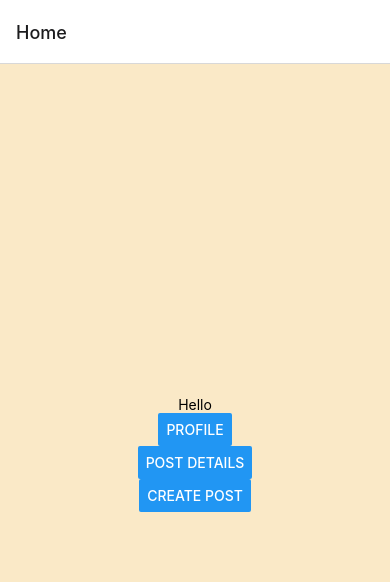
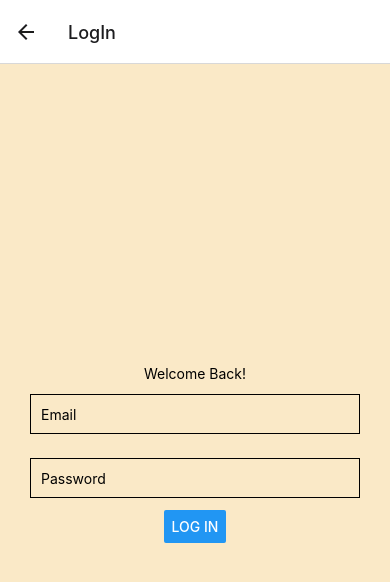
Before and after one commit to cis350/project-uniteandconquer, a React Native app in the folder uniteandconquer-mobile/: screen /LogIn in a window 390 px wide. Shown: the top 582 px of the page. Built offline with nearby package versions, Linux system fonts and the light colour scheme.

Commit message:
log in view + logic for email login

```diff
--- a/uniteandconquer-mobile/App.js
+++ b/uniteandconquer-mobile/App.js
@@ -1,11 +1,11 @@
 import React from 'react';
-// import react navigation container
 import { NavigationContainer } from '@react-navigation/native';
-// import navigation stack constructor
 import { createNativeStackNavigator } from '@react-navigation/native-stack';
+import FlashMessage from 'react-native-flash-message';
 import {
   StyleSheet, View, Text, Button,
 } from 'react-native';
+import LogIn from './components/LogIn';
 import UserProfile from './components/UserProfile';
 import PostDetails from './components/PostDetails';
 import CreatePost from './components/CreatePost';
@@ -29,6 +29,10 @@ function HomeScreen({ navigation }) {
     <View style={styles.container}>
       <Text>Hello</Text>
       <Button
+        title="Log In"
+        onPress={() => navigation.navigate('LogIn')}
+      />
+      <Button
         title="Profile"
         onPress={() => navigation.navigate('UserProfile')}
       />
@@ -47,14 +51,18 @@ function HomeScreen({ navigation }) {
 const Stack = createNativeStackNavigator();
 export default function App() {
   return (
+    <View style={{ flex: 1 }}>
       <NavigationContainer>
         <Stack.Navigator initialRouteName="Home">
           <Stack.Screen name="Home" component={HomeScreen} />
+          <Stack.Screen name="LogIn" component={LogIn} />
           <Stack.Screen name="UserProfile" component={UserProfile} />
           <Stack.Screen name="PostDetails" component={PostDetails} />
           <Stack.Screen name="CreatePost" component={CreatePost} />
           <Stack.Screen name="Comment" component={Comment} />
         </Stack.Navigator>
       </NavigationContainer>
+      <FlashMessage position="top" />
+    </View>
   );
 }
--- a/uniteandconquer-mobile/babel.config.js
+++ b/uniteandconquer-mobile/babel.config.js
@@ -1,4 +1,5 @@
-module.exports = function(api) {
+// eslint-disable-next-line func-names
+module.exports = function (api) {
   api.cache(true);
   return {
     presets: ['babel-preset-expo'],
--- /dev/null
+++ b/uniteandconquer-mobile/components/LogIn.js
@@ -0,0 +1,89 @@
+import React from 'react';
+import {
+  StyleSheet, View, Text, Button, TextInput,
+} from 'react-native';
+// import { NavigationContainer } from '@react-navigation/native';
+// import { createBottomTabNavigator } from '@react-navigation/bottom-tabs';
+import { showMessage } from 'react-native-flash-message';
+
+import { loginUserWithEmail } from '../modules/UserDB';
+
+// styling ---------
+
+const styles = StyleSheet.create({
+  container: {
+    flex: 1,
+    backgroundColor: '#FAE9C7',
+    alignItems: 'center',
+    justifyContent: 'center',
+  },
+  input: {
+    height: 40,
+    margin: 12,
+    marginHorizontal: 30,
+    borderWidth: 1,
+    padding: 10,
+    alignSelf: 'stretch',
+  },
+});
+
+// app content --------
+
+export default function LogIn({ navigation }) {
+  // General email regex (RFC 5322 Official Standard)
+  // Adopted from https://mailtrap.io/blog/react-native-email-validation/
+  // eslint-disable-next-line no-control-regex
+  const emailRegex = /(?:[a-z0-9!#$%&'*+/=?^_`{|}~-]+(?:\.[a-z0-9!#$%&'*+/=?^_`{|}~-]+)*|"(?:[\x01-\x08\x0b\x0c\x0e-\x1f\x21\x23-\x5b\x5d-\x7f]|\\[\x01-\x09\x0b\x0c\x0e-\x7f])*")@(?:(?:[a-z0-9](?:[a-z0-9-]*[a-z0-9])?\.)+[a-z0-9](?:[a-z0-9-]*[a-z0-9])?|\[(?:(?:25[0-5]|2[0-4][0-9]|[01]?[0-9][0-9]?)\.){3}(?:25[0-5]|2[0-4][0-9]|[01]?[0-9][0-9]?|[a-z0-9-]*[a-z0-9]:(?:[\x01-\x08\x0b\x0c\x0e-\x1f\x21-\x5a\x53-\x7f]|\\[\x01-\x09\x0b\x0c\x0e-\x7f])+)\])/;
+
+  const [email, setEmail] = React.useState('');
+  const [password, setPassword] = React.useState('');
+
+  const handleLogIn = () => {
+    if (email && password) {
+      if (email.match(emailRegex)) {
+        loginUserWithEmail(email, password, (success, userId, err) => {
+          if (success) {
+            navigation.navigate('Home', { userId });
+          } else {
+            showMessage({
+              message: err,
+              type: 'danger',
+            });
+          }
+        });
+      } else {
+        showMessage({
+          message: 'Invalid email format',
+          type: 'danger',
+        });
+      }
+    } else {
+      showMessage({
+        message: 'Email or password missing',
+        type: 'danger',
+      });
+    }
+  };
+
+  return (
+    <View style={styles.container}>
+      <Text>Welcome Back!</Text>
+      <TextInput
+        style={styles.input}
+        onChangeText={setEmail}
+        value={email}
+        placeholder="Email"
+      />
+      <TextInput
+        style={styles.input}
+        onChangeText={setPassword}
+        value={password}
+        placeholder="Password"
+      />
+      <Button
+        onPress={handleLogIn}
+        title="Log In"
+      />
+    </View>
+  );
+}
--- a/uniteandconquer-mobile/package.json
+++ b/uniteandconquer-mobile/package.json
@@ -10,6 +10,7 @@
     "eject": "expo eject"
   },
   "dependencies": {
+    "@react-navigation/bottom-tabs": "^6.3.1",
     "@react-navigation/native": "^6.0.8",
     "@react-navigation/native-stack": "^6.5.2",
     "expo": "~44.0.0",
@@ -18,6 +19,7 @@
     "react": "17.0.1",
     "react-dom": "17.0.1",
     "react-native": "0.64.3",
+    "react-native-flash-message": "^0.2.1",
     "react-native-safe-area-context": "3.3.2",
     "react-native-screens": "~3.10.1",
     "react-native-vector-icons": "^9.1.0",
```
Also changed, not shown: 2 other files (tests, documents, lock files or other folders). Lines whose indentation alone changed are shown as unchanged.
